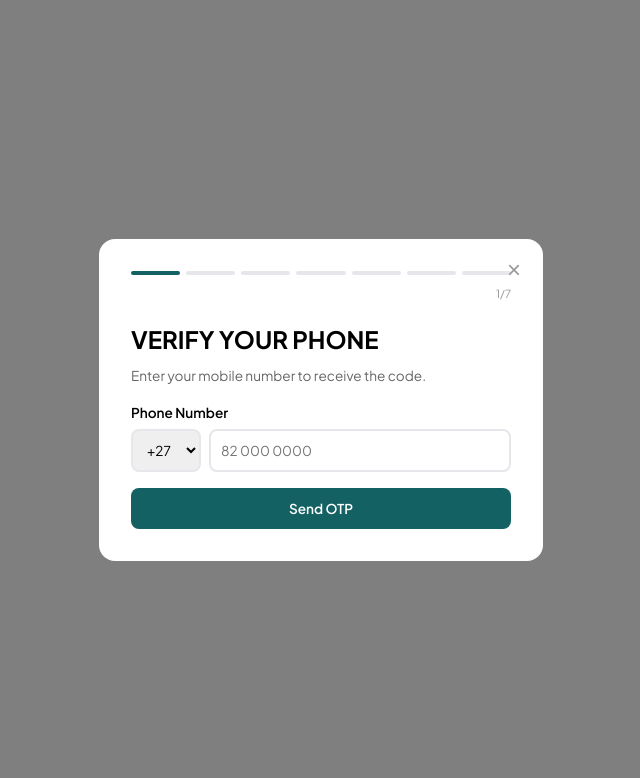
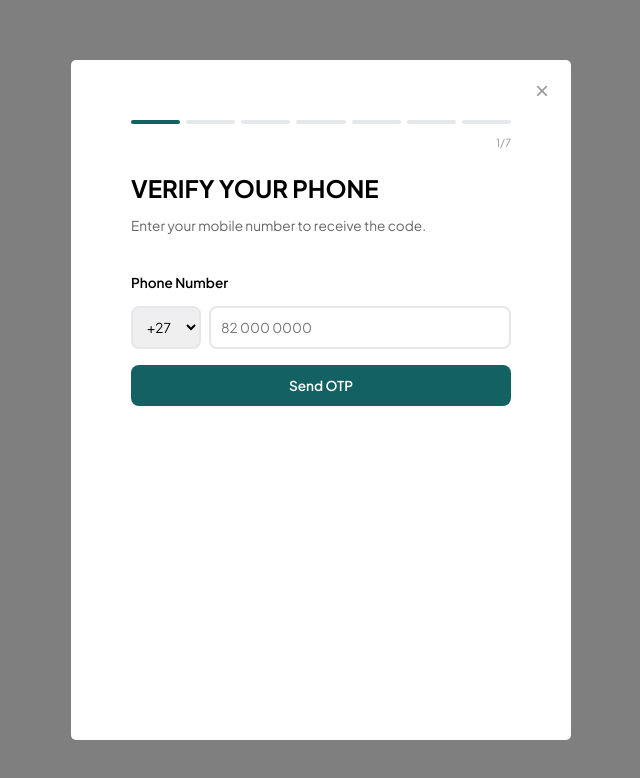
Before and after one commit to nonhlanhlakunene/lca-yenza-frontend, a Vue app: page /verification in a window 1280 px wide. Shown: the top 778 px of the page, without its empty margins (319-959 px from the left). Built offline with nearby package versions, Linux system fonts and the light colour scheme.

Commit message:
Fixed the height of the verification cards, and removed a section in the skills and experience card

```diff
--- a/src/components/VerifyIdentity.vue
+++ b/src/components/VerifyIdentity.vue
@@ -73,7 +73,7 @@
             <div v-if="step === 3 && userType === 'worker'">
                 <div class="n-headings">
                     <h3>VERIFY YOUR IDENTITY</h3>
-                    <p>Upload a clear photo of your South African ID.</p>
+                    <p>Upload a certified document of your South African ID.</p>
                 </div>
 
                 <form class="verification-card" @submit.prevent="submitId">
@@ -103,7 +103,7 @@
             <div v-if="step === 4 && userType === 'worker'">
                 <div class="n-headings">
                     <h3>VERIFY YOUR ADDRESS</h3>
-                    <p>Upload a document that confirms your current address.</p>
+                    <p>Upload a certified document of your proof of address.</p>
                 </div>
 
                 <form class="verification-card" @submit.prevent="submitAddress">
@@ -182,7 +182,7 @@
                         <option value="plumber">Plumber</option>
                         <option value="carpenter">Carpenter</option>
                         <option value="nanny">Nanny</option>
-                        <option value="cleaner">Cleaner</option>
+                        <option value="cleaner">Painter</option>
                         <option value="gardener">Gardener</option>
                         <option value="other">Other</option>
                     </select>
@@ -190,13 +190,6 @@
                     <label for="experience">Years of Experience</label>
                     <input id="experience" type="number" min="0" v-model.number="yearsExperience" placeholder="e.g. 3" required />
 
-                    <label>What experience can you provide?</label>
-                    <div class="checkbox-group">
-                        <label><input type="checkbox" value="clients" v-model="experienceChecks" /> Previous clients or employers</label>
-                        <label><input type="checkbox" value="references" v-model="experienceChecks" /> References</label>
-                        <label><input type="checkbox" value="photos" v-model="experienceChecks" /> Photos of previous work</label>
-                        <label><input type="checkbox" value="qualifications" v-model="experienceChecks" /> Qualifications or certificates</label>
-                    </div>
 
                     <label for="experienceNotes">Tell us more about your experience</label>
                     <textarea id="experienceNotes" rows="4" v-model="experienceNotes" placeholder="Describe your experience and the type of work you have done..."></textarea>
@@ -421,13 +414,14 @@ export default {
 
 .n-verifyForm {
     background: white;
-    padding: 2rem;
-    border-radius: 16px;
+    padding: 60px;
+    border-radius: 5px;
     max-width: 380px;
     width: 100%;
     font-family: var(--font-main);
     position: relative;
     max-height: 90vh;
+    height: 70vh;
     overflow-y: auto;
 }
 
@@ -488,11 +482,15 @@ export default {
     margin-bottom: 20px;
 }
 
+.verification-card {
+    margin-top: 40px;
+}
+
 .verification-card label {
     font-size: var(--font-sm);
     font-weight: 600;
     display: block;
-    margin-bottom: 8px;
+    margin-bottom: 15px;
 }
 
 .verification-card select,
```
